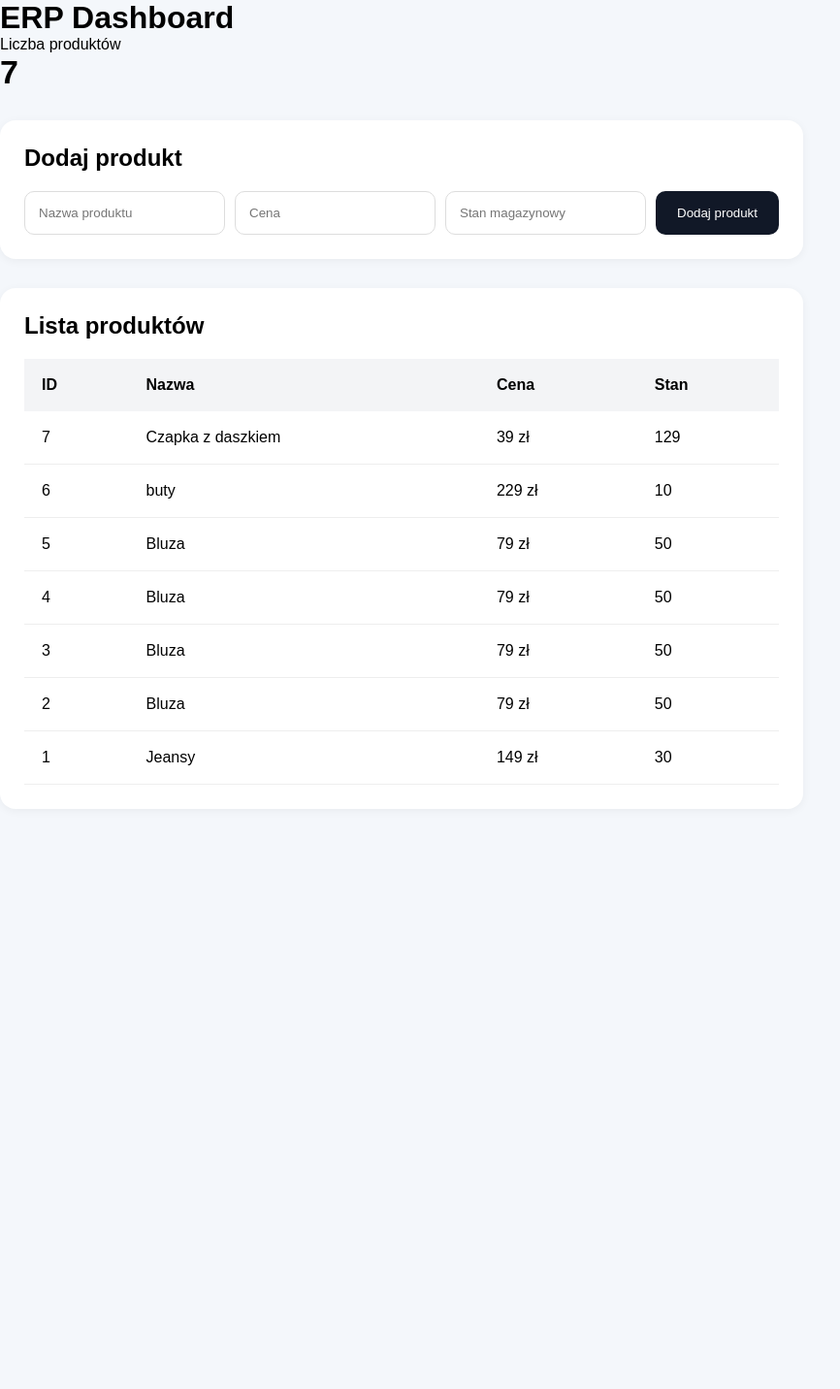
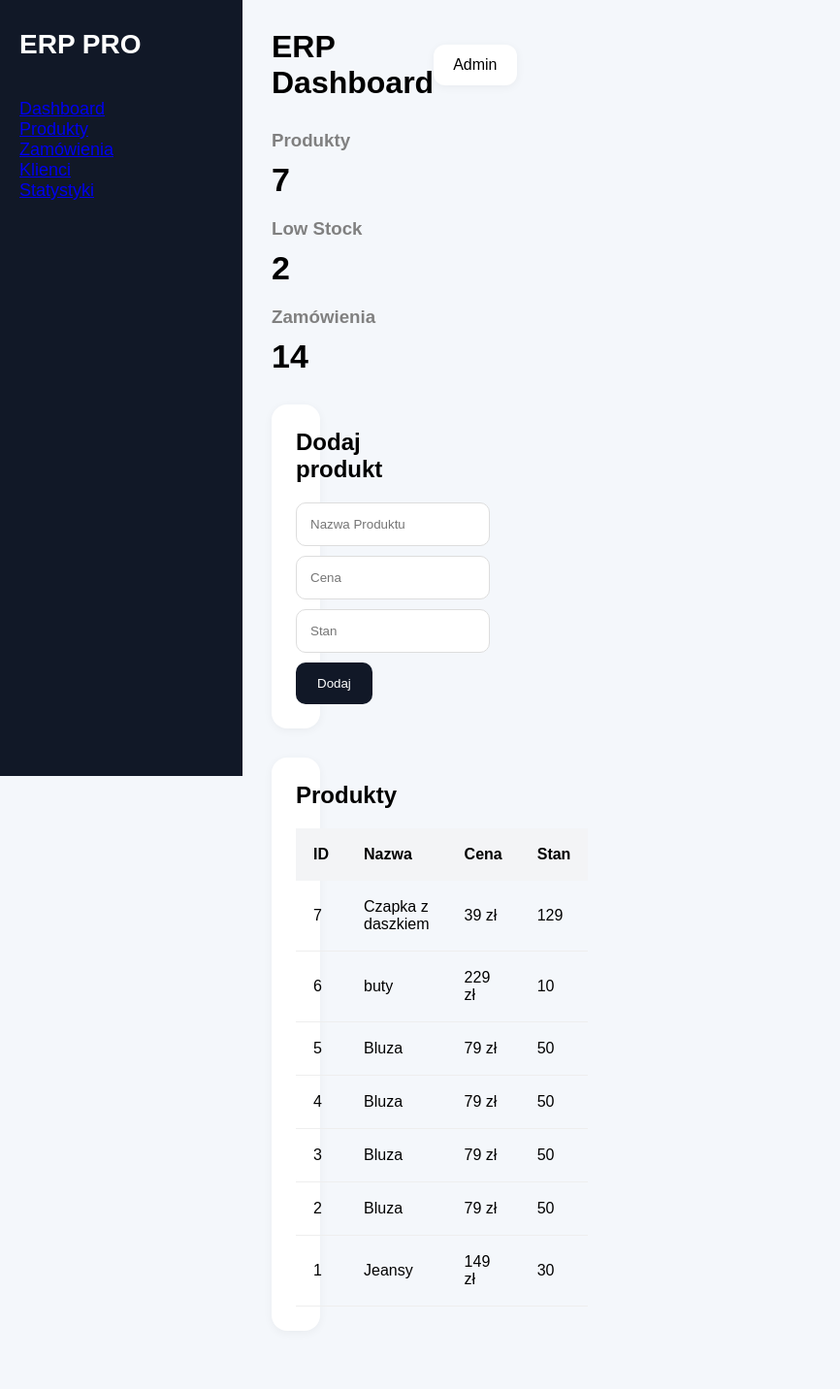
Before and after one commit to VictorCali1702/erp-dashboard, a PHP site: page / in a window 1280 px wide. Shown: the whole page at 97% size, without its empty margins (0-866 px from the left). Before the commit the page ends 809 px from the top, so only its background shows below. Run offline with PHP 8.4, Linux system fonts and the light colour scheme; data comes from the database, SQL or seed files in the repository.

Commit message:
new body of dashboard

```diff
--- a/index.php
+++ b/index.php
@@ -211,14 +211,58 @@
 
 <body>
 
-<div class="container">
-    <h1>ERP Dashboard</h1>
+<div class="sidebar">
+
+    <div class="logo">
+        ERP PRO
+    </div>
+
+    <ul class="menu">
+        <li>
+            <a href="#">Dashboard</a>
+        </li>
+        <li>
+            <a href="#">Produkty</a>
+        </li>
+        <li>
+            <a href="#">Zamówienia</a>
+        </li>
+        <li>
+            <a href="#">Klienci</a>
+        </li>
+        <li>
+            <a href="#">Statystyki</a>
+        </li>
+    </u>
+
+</div>
+
+<div class="main">
+
+    <div class="topbar">
+        <h1>ERP Dashboard</h1>
+        <div class="user-box">
+            Admin
+        </div>
+    </div>
 
     <div class="stats">
-        <div class="stat-box">
-            <p>Liczba produktów</p>
+        <div class="stat-card">
+            <h3>Produkty</h3>
             <div class="stat-number">
                 <?php echo count($products); ?>
+            </div>
+        </div>
+        <div class="stat-card">
+            <h3>Low Stock</h3>
+            <div class="stat-number">
+                2
+            </div>
+        </div>
+        <div class="stat-card">
+            <h3>Zamówienia</h3>
+            <div class="stat-number">
+                14
             </div>
         </div>
     </div>
@@ -227,18 +271,15 @@
         <h2>Dodaj produkt</h2>
 
         <form method="POST">
-
-        <input type="text" name="name" placeholder="Nazwa produktu" required>
-        <input type="number" name="price" placeholder="Cena" required>
-        <input type="number" name="stock" placeholder="Stan magazynowy" required>
-        <button type="submit">Dodaj produkt</button>
-
+            <input type="text" name="name" placeholder="Nazwa Produktu" required>
+            <input type="number" name="price" placeholder="Cena" required>
+            <input type="number" name="stock" placeholder="Stan" required>
+            <button type="submit">Dodaj</button>
         </form>
-
     </div>
 
     <div class="card">
-        <h2>Lista produktów</h2>
+        <h2>Produkty</h2>
 
         <table>
             <tr>
@@ -249,31 +290,29 @@
             </tr>
 
             <?php foreach($products as $product): ?>
-
                 <tr>
-
                     <td>
                         <?php echo $product["id"]; ?>
                     </td>
-
                     <td>
                         <?php echo $product["name"]; ?>
                     </td>
-
                     <td>
                         <?php echo $product["price"]; ?> zł
                     </td>
+                    <td>
+                        <?php
+                        if($product["stock"] < 10){
+                            echo "<span class='low-stock'>".$product["stock"]."</span>";
+                        }else {
+                            echo $product["stock"];
+                        }
 
-                    <td>
-                        <?php echo $product["stock"]; ?>
+                        ?>
                     </td>
-
                 </tr>
-
             <?php endforeach; ?>
-
         </table>
-
     </div>
 
 </body>
```
